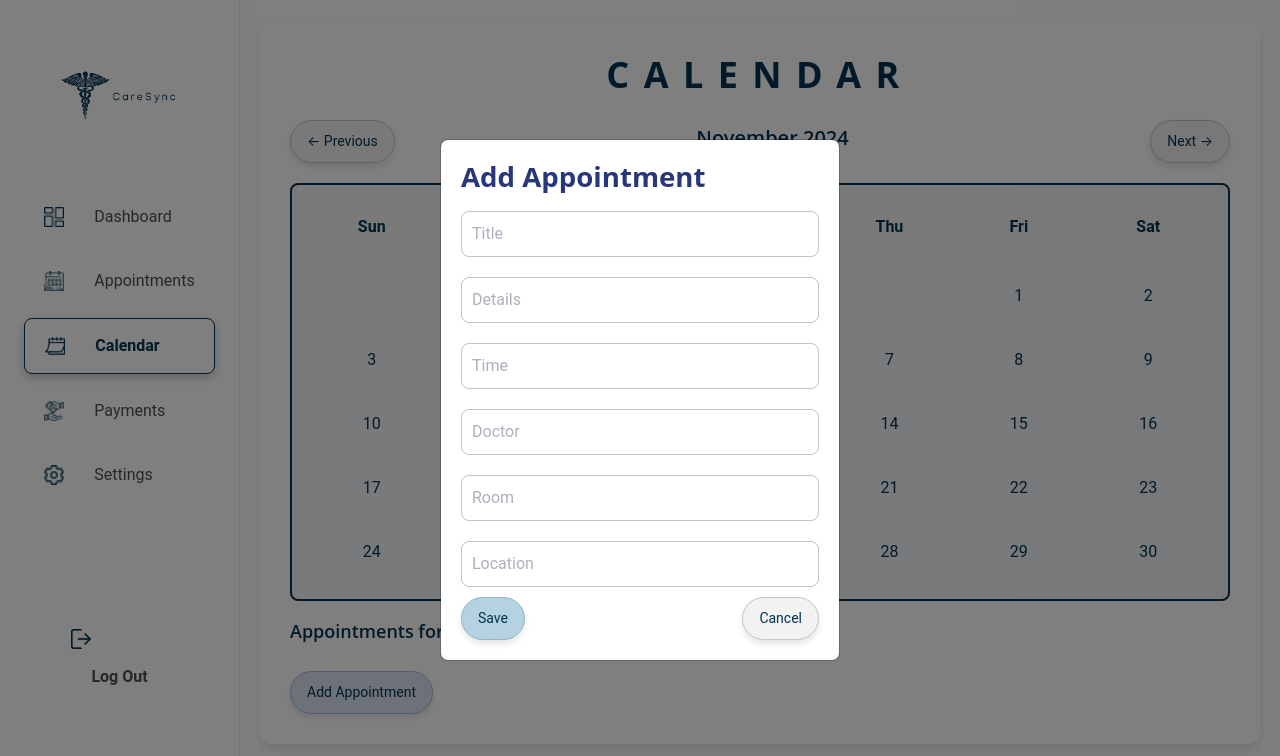
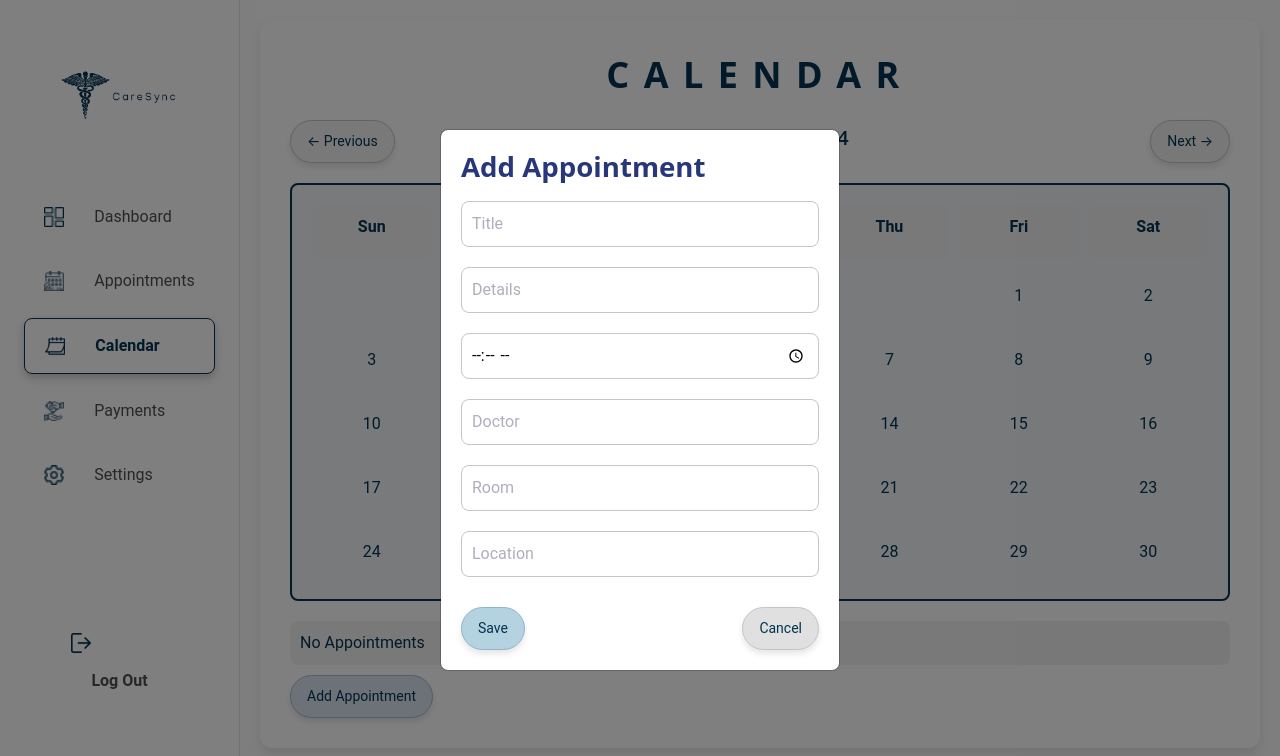
Before and after one commit to AbarquezMyk/IndustryElective-AppDev, a React (Create React App) app in the folder caresync/: page /calendar in a window 1280 px wide. Both pictures are taken after a click on the button "Add Appointment". Shown: the top 756 px of the page. Built offline with nearby package versions, Linux system fonts and the light colour scheme.

Commit message:
Initial Commit of Calendar

```diff
--- a/caresync/src/components/Calendar.jsx
+++ b/caresync/src/components/Calendar.jsx
@@ -1,4 +1,4 @@
-import React, { useState } from 'react';
+import React, { useState } from "react";
 
 const getDaysInMonth = (month, year) => {
     const date = new Date(year, month, 1);
@@ -18,8 +18,8 @@ const getDaysInMonth = (month, year) => {
 const HoverButton = ({ style, children, onClick }) => {
     const [isHovered, setIsHovered] = useState(false);
     const hoverStyle = {
-        transform: 'scale(1.05)',
-        boxShadow: '0 6px 10px rgba(0, 0, 0, 0.2)',
+        transform: "scale(1.05)",
+        boxShadow: "0 6px 10px rgba(0, 0, 0, 0.2)",
     };
     return (
         <button
@@ -35,12 +35,20 @@ const HoverButton = ({ style, children, onClick }) => {
 
 const Calendar = () => {
     const [appointments, setAppointments] = useState({});
-    const [selectedDate, setSelectedDate] = useState(null); // Keep selectedDate as null initially
+    const [selectedDate, setSelectedDate] = useState(null);
     const [selectedAppointments, setSelectedAppointments] = useState([]);
-    const [newAppointment, setNewAppointment] = useState({ title: '', details: '', time: '', doctor: '', room: '', location: '' });
+    const [newAppointment, setNewAppointment] = useState({
+        title: "",
+        details: "",
+        time: "",
+        doctor: "",
+        room: "",
+        location: "",
+    });
     const [isModalVisible, setIsModalVisible] = useState(false);
-    const [isAppointmentDetailsVisible, setIsAppointmentDetailsVisible] = useState(false); // For appointment detail modal
-    const [selectedAppointmentDetails, setSelectedAppointmentDetails] = useState(null); // Store the selected appointment details
+    const [isAppointmentDetailsVisible, setIsAppointmentDetailsVisible] = useState(false);
+    const [selectedAppointmentDetails, setSelectedAppointmentDetails] = useState(null);
+    const [validationMessage, setValidationMessage] = useState("");
 
     const today = new Date();
     const [currentMonth, setCurrentMonth] = useState(today.getMonth());
@@ -51,7 +59,7 @@ const Calendar = () => {
 
     const handleDateClick = (date) => {
         if (date) {
-            setSelectedDate(date); // Highlight the clicked date
+            setSelectedDate(date);
             const dateKey = date.toDateString();
             setSelectedAppointments(appointments[dateKey] || []);
         }
@@ -59,147 +67,172 @@ const Calendar = () => {
 
     const handleAppointmentClick = (appointment) => {
         setSelectedAppointmentDetails(appointment);
-        setIsAppointmentDetailsVisible(true); // Show the appointment details modal
+        setIsAppointmentDetailsVisible(true);
     };
 
     const buttonStyle = {
-        background: '#F2F2F2',
-        color: '#023350',
-        border: '1px solid #C5C5C5',
-        padding: '10px 16px',
-        borderRadius: '25px',
-        fontSize: '14px',
-        cursor: 'pointer',
-        transition: 'transform 0.2s, box-shadow 0.2s',
-        boxShadow: '0 4px 6px rgba(0, 0, 0, 0.1)',
+        background: "#F2F2F2",
+        color: "#023350",
+        border: "1px solid #C5C5C5",
+        padding: "10px 16px",
+        borderRadius: "25px",
+        fontSize: "14px",
+        cursor: "pointer",
+        transition: "transform 0.2s, box-shadow 0.2s",
+        boxShadow: "0 4px 6px rgba(0, 0, 0, 0.1)",
     };
 
     const addButtonStyle = {
         ...buttonStyle,
-        background: '#D9E5F0',
-        borderColor: '#A6B9D7',
+        background: "#D9E5F0",
+        borderColor: "#A6B9D7",
     };
 
     const saveButtonStyle = {
         ...buttonStyle,
-        background: '#B5D2E1',
-        borderColor: '#90B4C9',
-    };
-
-    const navButtonStyle = {
-        background: '#F2F2F2',
-        color: '#023350',
-        border: '1px solid #C5C5C5',
-        padding: '8px 12px',
-        borderRadius: '25px',
-        fontSize: '12px',
-        cursor: 'pointer',
-        transition: 'transform 0.2s, box-shadow 0.2s',
-        boxShadow: '0 4px 6px rgba(0, 0, 0, 0.1)',
+        background: "#B5D2E1",
+        borderColor: "#90B4C9",
     };
 
     const inputStyle = {
-        margin: '10px 0',
-        width: '100%',
-        padding: '10px',
-        borderRadius: '8px',
-        border: '1px solid #C5C5C5',
+        margin: "10px 0",
+        width: "100%",
+        padding: "10px",
+        borderRadius: "8px",
+        border: "1px solid #C5C5C5",
+    };
+
+    const handleSaveAppointment = () => {
+        const { title, details, time, doctor, room, location } = newAppointment;
+        if (!title || !details || !time || !doctor || !room || !location) {
+            setValidationMessage("Please fill out all fields before saving.");
+            return;
+        }
+
+        setAppointments((prev) => {
+            const dateKey = selectedDate ? selectedDate.toDateString() : "";
+            const newAppointments = { ...prev };
+            if (dateKey) {
+                newAppointments[dateKey] = newAppointments[dateKey] || [];
+                newAppointments[dateKey].push(newAppointment);
+            }
+            return newAppointments;
+        });
+
+        setNewAppointment({
+            title: "",
+            details: "",
+            time: "",
+            doctor: "",
+            room: "",
+            location: "",
+        });
+        setValidationMessage("");
+        setIsModalVisible(false);
     };
 
     return (
-        <div style={{ display: 'flex', flexDirection: 'column', alignItems: 'center', padding: '20px' }}>
+        <div style={{ display: "flex", flexDirection: "column", alignItems: "center", padding: "20px" }}>
             <div style={{
-                width: '100%',
-                maxWidth: '1200px',
-                padding: '30px',
-                backgroundColor: '#FFFFFF',
-                borderRadius: '12px',
-                boxShadow: '0 6px 12px rgba(0, 0, 0, 0.1)',
-                display: 'flex',
-                flexDirection: 'column',
-                alignItems: 'center',
+                width: "100%",
+                maxWidth: "1200px",
+                padding: "30px",
+                backgroundColor: "#FFFFFF",
+                borderRadius: "12px",
+                boxShadow: "0 6px 12px rgba(0, 0, 0, 0.1)",
+                display: "flex",
+                flexDirection: "column",
+                alignItems: "center",
             }}>
                 <h1 style={{
-                    fontSize: '36px',
-                    fontWeight: 'bold',
-                    color: '#023350',
-                    textAlign: 'center',
-                    marginBottom: '20px',
-                    lineHeight: '1.4',
-                    letterSpacing: '0.4em',
-                    width: '100%',
-                }}>
-                    CALENDAR
-                </h1>
+                    fontSize: "36px",
+                    fontWeight: "bold",
+                    color: "#023350",
+                    textAlign: "center",
+                    marginBottom: "20px",
+                    lineHeight: "1.4",
+                    letterSpacing: "0.4em",
+                }}>CALENDAR</h1>
 
                 <div style={{
-                    display: 'flex',
-                    justifyContent: 'space-between',
-                    width: '100%',
-                    alignItems: 'center',
-                    marginBottom: '20px',
-                    flexWrap: 'wrap',
+                    display: "flex",
+                    justifyContent: "space-between",
+                    width: "100%",
+                    alignItems: "center",
+                    marginBottom: "20px",
                 }}>
                     <HoverButton style={buttonStyle} onClick={goToPreviousMonth}>
                         ← Previous
                     </HoverButton>
                     <h2 style={{
-                        color: '#023350',
-                        fontSize: '20px',
-                        fontWeight: '600',
-                        flex: 1,
-                        textAlign: 'center',
-                    }}>
-                        {new Date(today.getFullYear(), currentMonth).toLocaleDateString('en-US', { month: 'long', year: 'numeric' })}
-                    </h2>
+                        color: "#023350",
+                        fontSize: "20px",
+                        fontWeight: "600",
+                    }}>{new Date(today.getFullYear(), currentMonth).toLocaleDateString("en-US", { month: "long", year: "numeric" })}</h2>
                     <HoverButton style={buttonStyle} onClick={goToNextMonth}>
                         Next →
                     </HoverButton>
                 </div>
 
-                <div className="calendar-grid" style={{
-                    display: 'grid',
-                    gridTemplateColumns: 'repeat(7, 1fr)',
-                    gridTemplateRows: 'repeat(6, 1fr)',
-                    gap: '10px',
-                    padding: '20px',
-                    border: '2px solid #023350',
-                    borderRadius: '8px',
-                    backgroundColor: '#F0F4F8',
-                    width: '100%',
-                }}>
-                    {['Sun', 'Mon', 'Tue', 'Wed', 'Thu', 'Fri', 'Sat'].map((day) => (
-                        <div key={day} style={{
-                            textAlign: 'center',
-                            fontWeight: 'bold',
-                            color: '#023350',
-                            padding: '10px',
-                            backgroundColor: '#F2F2F2',
-                            borderRadius: '8px',
-                        }}>
+                <div
+                    className="calendar-grid"
+                    style={{
+                        display: "grid",
+                        gridTemplateColumns: "repeat(7, 1fr)",
+                        gridTemplateRows: "repeat(6, 1fr)",
+                        gap: "10px",
+                        padding: "20px",
+                        border: "2px solid #023350",
+                        borderRadius: "8px",
+                        backgroundColor: "#F0F4F8",
+                        width: "100%",
+                    }}
+                >
+                    {["Sun", "Mon", "Tue", "Wed", "Thu", "Fri", "Sat"].map((day) => (
+                        <div
+                            key={day}
+                            style={{
+                                textAlign: "center",
+                                fontWeight: "bold",
+                                color: "#023350",
+                                padding: "10px",
+                                backgroundColor: "#F2F2F2",
+                                borderRadius: "8px",
+                            }}
+                        >
                             {day}
                         </div>
                     ))}
                     {monthDays.map((date, index) => {
                         const dateKey = date ? date.toDateString() : null;
-                        const hasAppointments = dateKey && appointments[dateKey] && appointments[dateKey].length > 0;
+                        const hasAppointments =
+                            dateKey &&
+                            appointments[dateKey] &&
+                            appointments[dateKey].length > 0;
+
                         return (
                             <div
                                 key={index}
-                                onClick={() => date && handleDateClick(date)} // Only attach onClick if date exists
+                                onClick={() => date && handleDateClick(date)}
                                 style={{
-                                    padding: '15px',
-                                    textAlign: 'center',
-                                    cursor: date ? 'pointer' : 'default',
-                                    backgroundColor: selectedDate && date && date.toDateString() === selectedDate.toDateString()
-                                        ? '#023350'  // Apply blue background only if selected date matches
-                                        : 'transparent', // No background color on initial render
-                                    color: selectedDate && date && date.toDateString() === selectedDate.toDateString()
-                                        ? '#FFFFFF' // Change text color when selected
-                                        : '#023350',
-                                    borderRadius: '8px',
-                                    transition: 'background-color 0.3s ease',
-                                    pointerEvents: date ? 'auto' : 'none',
+                                    padding: "15px",
+                                    textAlign: "center",
+                                    cursor: date ? "pointer" : "default",
+                                    backgroundColor:
+                                        selectedDate &&
+                                        date &&
+                                        date.toDateString() === selectedDate.toDateString()
+                                            ? "#023350"
+                                            : "transparent",
+                                    color:
+                                        selectedDate &&
+                                        date &&
+                                        date.toDateString() === selectedDate.toDateString()
+                                            ? "#FFFFFF"
+                                            : "#023350",
+                                    borderRadius: "8px",
+                                    transition: "background-color 0.3s ease",
+                                    pointerEvents: date ? "auto" : "none",
                                 }}
                             >
                                 {date ? (
@@ -207,105 +240,84 @@ const Calendar = () => {
                                         {date.getDate()}
                                         {hasAppointments && (
                                             <div
-                                                style={{ fontSize: '12px', color: '#FF6347', marginTop: '5px', cursor: 'pointer' }}
-                                                onClick={() => handleAppointmentClick(appointments[dateKey][0])} // Show the first appointment details
+                                                style={{
+                                                    fontSize: "12px",
+                                                    color: "#FF6347",
+                                                    marginTop: "5px",
+                                                    cursor: "pointer",
+                                                }}
+                                                onClick={() =>
+                                                    handleAppointmentClick(appointments[dateKey][0])
+                                                }
                                             >
                                                 Appointments
                                             </div>
                                         )}
                                     </>
-                                ) : ''}
+                                ) : (
+                                    ""
+                                )}
                             </div>
                         );
                     })}
                 </div>
 
-                <div style={{ marginTop: '20px', width: '100%' }}>
-                    <h3 style={{ color: '#023350', fontSize: '18px', fontWeight: '600' }}>
-                        Appointments for {selectedDate ? selectedDate.toLocaleDateString('en-US', { weekday: 'long', year: 'numeric', month: 'long', day: 'numeric' }) : ''}
-                    </h3>
-
-                    <div style={{ display: 'flex', flexDirection: 'column' }}>
-                        {selectedAppointments.map((appointment, index) => (
-                            <div key={index} style={{
-                                padding: '12px',
-                                borderRadius: '8px',
-                                backgroundColor: '#F9F9F9',
-                                marginBottom: '10px',
-                                boxShadow: '0 4px 6px rgba(0, 0, 0, 0.1)',
-                                cursor: 'pointer',
-                            }} onClick={() => handleAppointmentClick(appointment)}>
-                                <h4>{appointment.title}</h4>
-                                <p>{appointment.time}</p>
-                            </div>
-                        ))}
+                {/* No Appointments or Appointment Details */}
+                <div style={{ marginTop: "20px", width: "100%" }}>
+                    <div style={{
+                        marginBottom: "10px",
+                        padding: "10px",
+                        //border: "1px solid #C5C5C5",
+                        borderRadius: "8px",
+                        backgroundColor: "#F2F2F2",
+                        textAlign: "left", // Updated to left alignment
+                        color: "#023350",
+                    }}>
+                        {selectedDate ? (
+                            selectedAppointments.length > 0 ? (
+                                `Appointments for ${selectedDate.toLocaleDateString('en-US', {
+                                    weekday: 'long',
+                                    year: 'numeric',
+                                    month: 'long',
+                                    day: 'numeric',
+                                })}`
+                            ) : (
+                                `No Appointments for ${selectedDate.toLocaleDateString('en-US', {
+                                    weekday: 'long',
+                                    year: 'numeric',
+                                    month: 'long',
+                                    day: 'numeric',
+                                })}`
+                            )
+                        ) : (
+                            "No Appointments"
+                        )}
                     </div>
 
-                    <div style={{ marginTop: '20px' }}>
-                        <HoverButton
-                            style={addButtonStyle}
-                            onClick={() => setIsModalVisible(true)}
-                        >
-                            Add Appointment
-                        </HoverButton>
-                    </div>
+                    <HoverButton style={addButtonStyle} onClick={() => setIsModalVisible(true)}>
+                        Add Appointment
+                    </HoverButton>
                 </div>
             </div>
 
-            {/* Appointment Details Modal */}
-            {isAppointmentDetailsVisible && selectedAppointmentDetails && (
+            {/* Appointment Modal */}
+             {isModalVisible && (
                 <div className="modal" style={{
-                    position: 'fixed',
-                    top: '0',
-                    left: '0',
-                    width: '100%',
-                    height: '100%',
-                    backgroundColor: 'rgba(0, 0, 0, 0.5)',
-                    display: 'flex',
-                    justifyContent: 'center',
-                    alignItems: 'center',
+                    position: "fixed",
+                    top: "0",
+                    left: "0",
+                    width: "100%",
+                    height: "100%",
+                    backgroundColor: "rgba(0, 0, 0, 0.5)",
+                    display: "flex",
+                    justifyContent: "center",
+                    alignItems: "center",
                 }}>
                     <div className="modal-content" style={{
-                        backgroundColor: '#FFFFFF',
-                        padding: '20px',
-                        borderRadius: '8px',
-                        width: '400px',
-                    }}>
-                        <h3>Appointment Details</h3>
-                        <p><strong>Title:</strong> {selectedAppointmentDetails.title}</p>
-                        <p><strong>Details:</strong> {selectedAppointmentDetails.details}</p>
-                        <p><strong>Time:</strong> {selectedAppointmentDetails.time}</p>
-                        <p><strong>Doctor:</strong> {selectedAppointmentDetails.doctor}</p>
-                        <p><strong>Room:</strong> {selectedAppointmentDetails.room}</p>
-                        <p><strong>Location:</strong> {selectedAppointmentDetails.location}</p>
-                        <HoverButton
-                            style={buttonStyle}
-                            onClick={() => setIsAppointmentDetailsVisible(false)}
-                        >
-                            Close
-                        </HoverButton>
-                    </div>
-                </div>
-            )}
-
-            {/* Add Appointment Modal */}
-            {isModalVisible && (
-                <div className="modal" style={{
-                    position: 'fixed',
-                    top: '0',
-                    left: '0',
-                    width: '100%',
-                    height: '100%',
-                    backgroundColor: 'rgba(0, 0, 0, 0.5)',
-                    display: 'flex',
-                    justifyContent: 'center',
-                    alignItems: 'center',
-                }}>
-                    <div className="modal-content" style={{
-                        backgroundColor: '#FFFFFF',
-                        padding: '20px',
-                        borderRadius: '8px',
-                        width: '400px',
+                        backgroundColor: "#FFFFFF",
+                        padding: "20px",
+                        borderRadius: "8px",
+                        width: "400px",
                     }}>
                         <h3>Add Appointment</h3>
                         <input
@@ -323,9 +335,8 @@ const Calendar = () => {
                             onChange={(e) => setNewAppointment({ ...newAppointment, details: e.target.value })}
                         />
                         <input
-                            type="text"
+                            type="time"
                             style={inputStyle}
-                            placeholder="Time"
                             value={newAppointment.time}
                             onChange={(e) => setNewAppointment({ ...newAppointment, time: e.target.value })}
                         />
@@ -350,29 +361,16 @@ const Calendar = () => {
                             value={newAppointment.location}
                             onChange={(e) => setNewAppointment({ ...newAppointment, location: e.target.value })}
                         />
-                        <div style={{ display: 'flex', justifyContent: 'space-between' }}>
-                            <HoverButton
-                                style={saveButtonStyle}
-                                onClick={() => {
-                                    setAppointments(prev => {
-                                        const dateKey = selectedDate ? selectedDate.toDateString() : '';
-                                        const newAppointments = { ...prev };
-                                        if (dateKey) {
-                                            newAppointments[dateKey] = newAppointments[dateKey] || [];
-                                            newAppointments[dateKey].push(newAppointment);
-                                        }
-                                        return newAppointments;
-                                    });
-                                    setIsModalVisible(false);
-                                    setNewAppointment({ title: '', details: '', time: '', doctor: '', room: '', location: '' });
-                                }}
-                            >
+                        {validationMessage && <p style={{ color: "red" }}>{validationMessage}</p>}
+                        <div style={{
+                            display: "flex",
+                            justifyContent: "space-between",
+                            marginTop: "20px",
+                        }}>
+                            <HoverButton style={saveButtonStyle} onClick={handleSaveAppointment}>
                                 Save
                             </HoverButton>
-                            <HoverButton
-                                style={buttonStyle}
-                                onClick={() => setIsModalVisible(false)}
-                            >
+                            <HoverButton style={{ ...buttonStyle, background: "#E0E0E0" }} onClick={() => setIsModalVisible(false)}>
                                 Cancel
                             </HoverButton>
                         </div>
```
